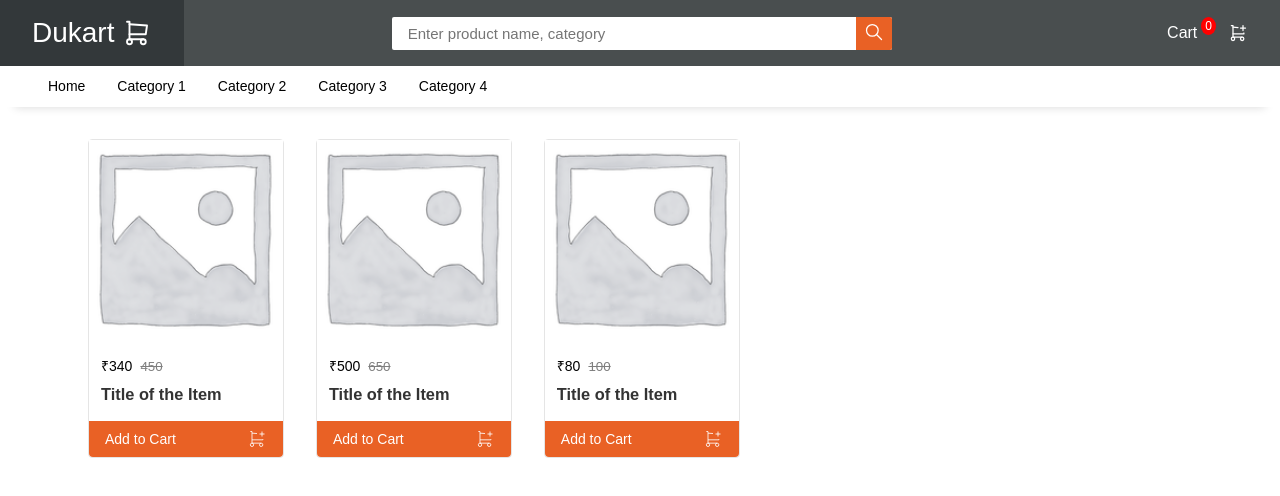
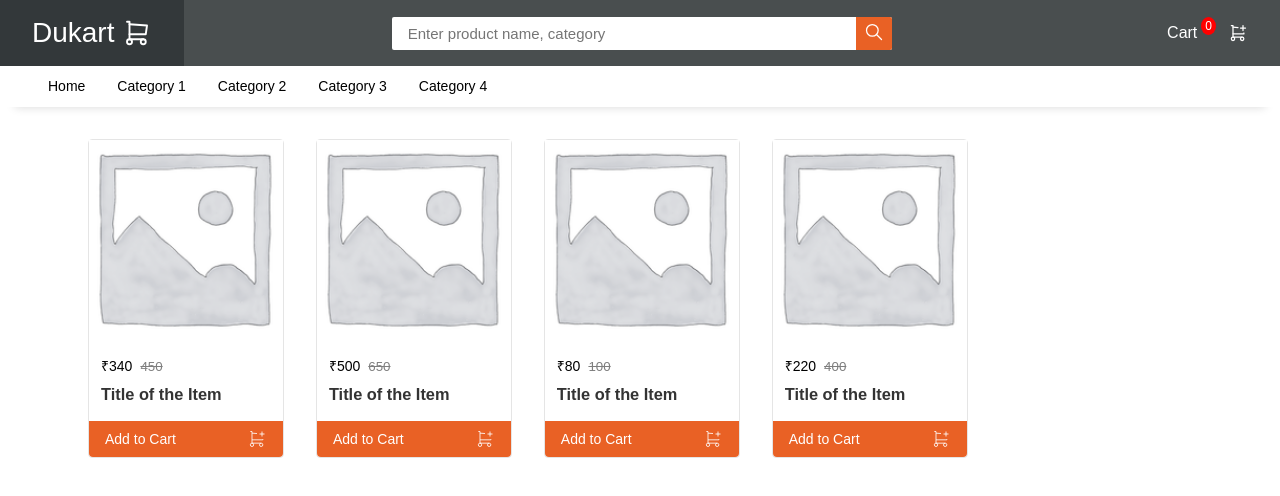
Before and after one commit to Banti6541/Dukart, a React (Create React App) app in the folder dukart/: page / in a window 1280 px wide. Shown: the top 496 px of the page. Built offline with nearby package versions, Linux system fonts and the light colour scheme; a web font is replaced by a local one.

Commit message:
Showing list items with a loop

```diff
--- a/dukart/src/components/Products/Products.js
+++ b/dukart/src/components/Products/Products.js
@@ -1,6 +1,9 @@
 import ListItem from "./ListItems/ListItem";
+import { useState } from "react";
 
-const items = [
+const Products = () => {
+
+    const [items, setItems] = useState([
         {
             id: 0,
             dicountedPrice: 340,
@@ -21,16 +24,25 @@ const items = [
             price: 100,
             title: "Title of the Item",
             thumbnail: "placeholder.png"
+        },
+        {
+            id: 3,
+            dicountedPrice: 220,
+            price: 400,
+            title: "Title of the Item",
+            thumbnail: "placeholder.png"
         }
-]
+    ])
 
-const Products = () => {
+
     return (
         <div className="product-list">
             <div className="product-list--wrapper">
-                <ListItem data = {items[0]}></ListItem>
-                <ListItem data = {items[1]}></ListItem>
-                <ListItem data = {items[2]}></ListItem>
+                {
+                    items.map(item => {
+                        return (<ListItem key={item.id} data = {item}/>)
+                    })
+                }
             </div>
         </div>
     )
```
Lines whose indentation alone changed are shown as unchanged.
